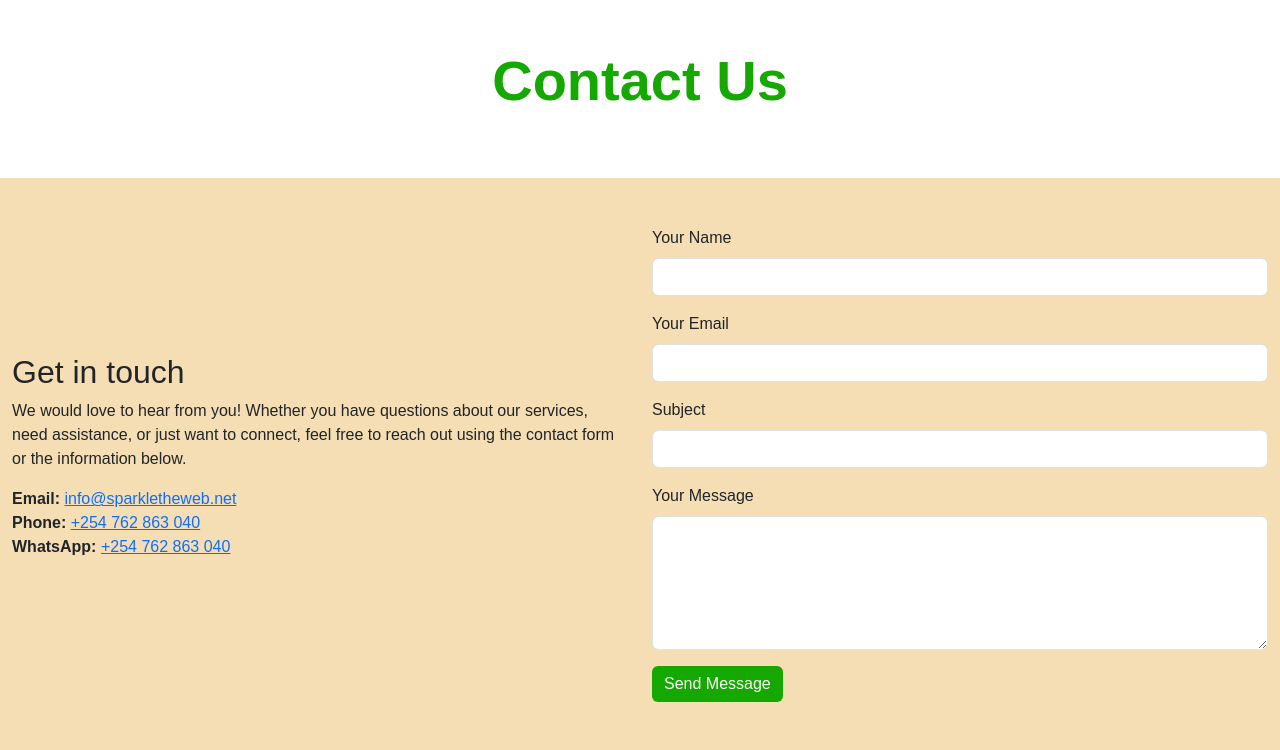
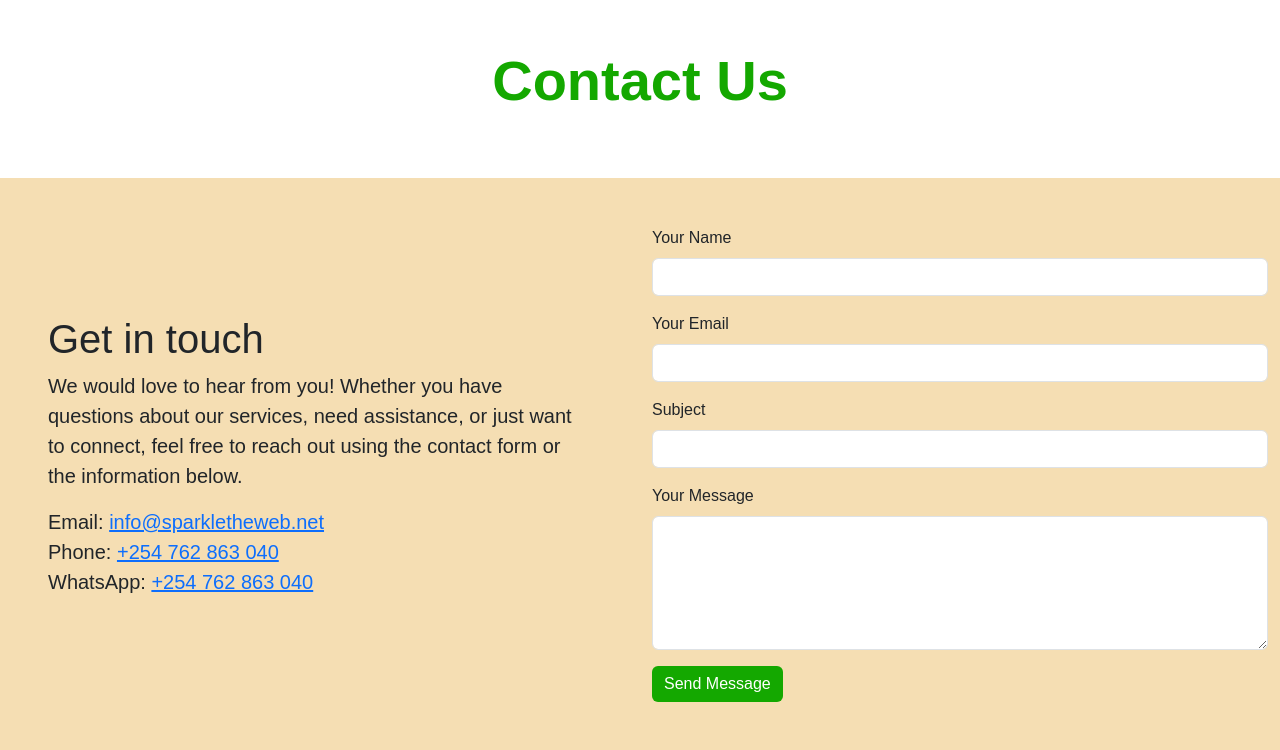
Before and after one commit to ekirush/FlaskProject, a Flask app: page /contact in a window 1280 px wide. Shown: the part 57-807 px from the top of the page. Run offline with Flask 3, Linux system fonts and the light colour scheme; a user stored in the database is signed in; some libraries are stand-ins or nearby versions.

Commit message:
intitial proj

```diff
--- a/templates/blog/contact.html
+++ b/templates/blog/contact.html
@@ -14,8 +14,8 @@
     <!-- Contact Information and Form -->
     <div class="row py-5 d-flex align-items-center">
         <!-- Contact Information -->
-        <div class="col-md-6 d-flex flex-column justify-content-center">
-            <h2>Get in touch</h2>
+        <div class="col-md-6 d-flex flex-column justify-content-center lead px-5 ">
+            <h1>Get in touch</h1>
             <p>We would love to hear from you! Whether you have questions about our services, need assistance, or just want to connect, feel free to reach out using the contact form or the information below.</p>
             <ul class="list-unstyled">
                 <li><strong>Email:</strong> <a href="mailto:info@sparkletheweb.net">info@sparkletheweb.net</a> </li>
--- a/templates/blog/home.html
+++ b/templates/blog/home.html
@@ -56,7 +56,7 @@
     <!-- Call to Action Section -->
     <div class="container text-center py-5">
         <h1 class="mb-4">Improve your online presence today</h1>
-        <a href="#" class="btn btn-success btn-lg">Learn More About Our Publication</a>
+        <a href="{{url_for("blog.publications")}}" class="btn btn-success btn-lg">Learn More About Our Publication</a>
     </div>
 </div>
 {% endblock content %}
```
Also changed, not shown: instance/sparkletheweb.db, static/images/SEO-Improves-Business-Visibility.png (added).
